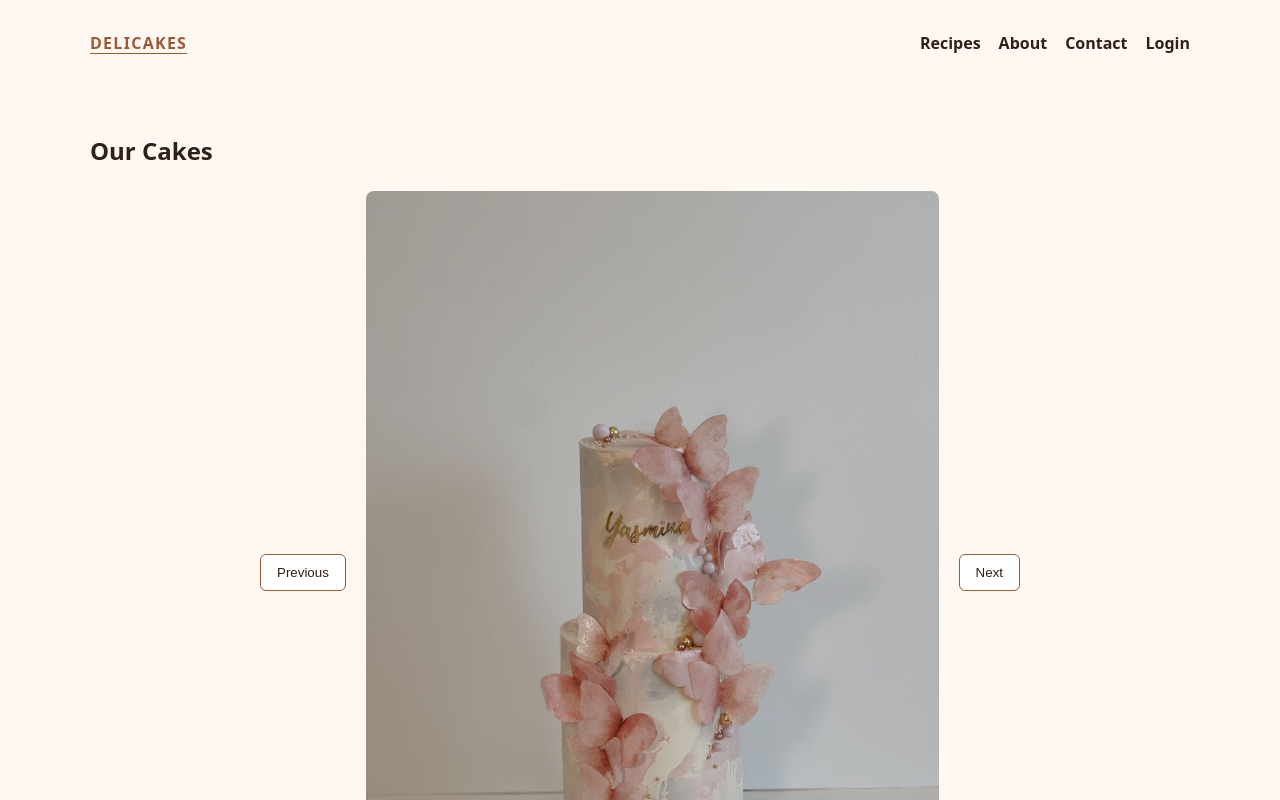
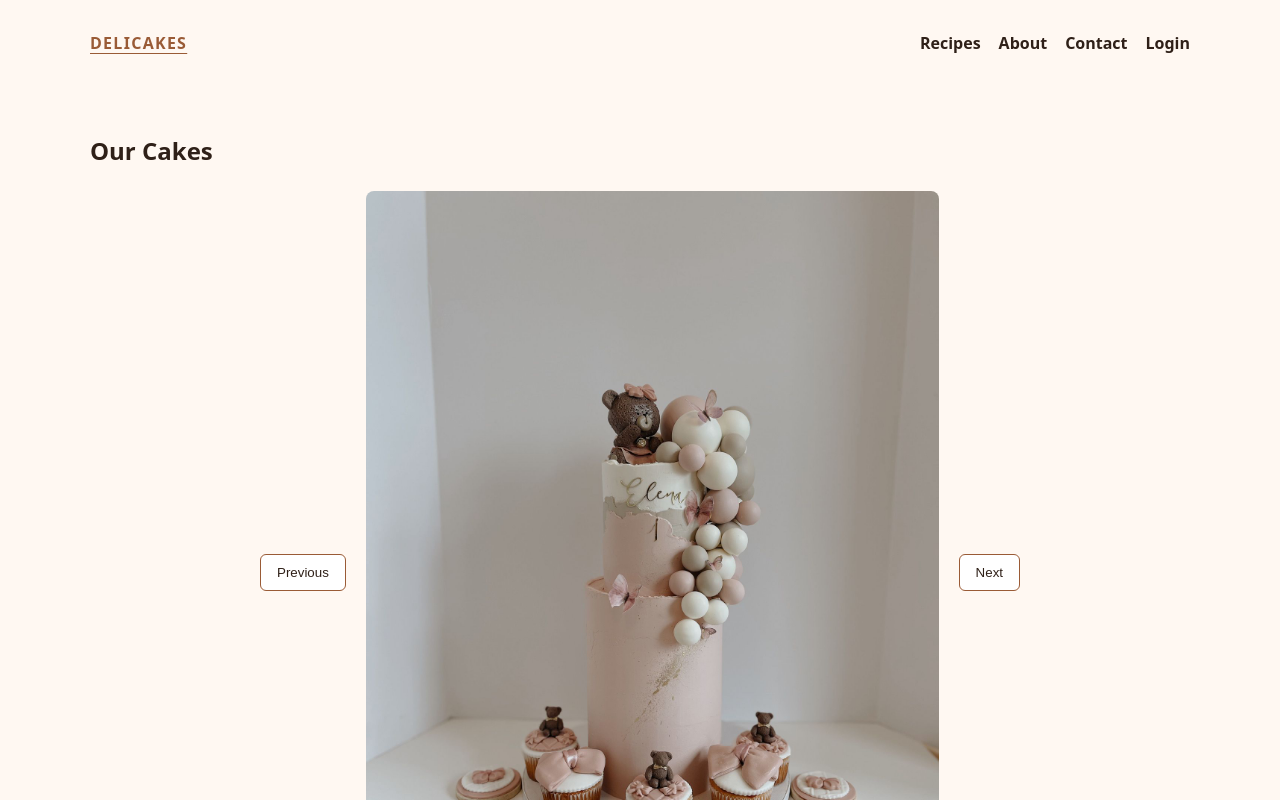
Before and after one commit to johnciuverca/delicakes-2.0, a React (Vite) app in the folder delicakes 2.0/app/main-ui/: page / in a window 1280 px wide. Shown: the top 800 px of the page. Built offline with nearby package versions, Linux system fonts and the light colour scheme.

Commit message:
Add home carousel timer

```diff
--- a/delicakes 2.0/app/main-ui/src/App.tsx
+++ b/delicakes 2.0/app/main-ui/src/App.tsx
@@ -1,4 +1,4 @@
-import { useState } from 'react'
+import { useEffect, useState } from 'react'
 import { NavLink, Route, Routes } from 'react-router-dom'
 import './App.css'
 
@@ -70,6 +70,18 @@ const showPreviousImage = () => {
 const showNextImage = () => {
     setCurrentImageIndex((currentIndex) => currentIndex === cakeImages.length - 1 ? 0 : currentIndex + 1);
 }
+
+useEffect(() => {
+    const timerId = window.setInterval(() => {
+        setCurrentImageIndex((currentIndex) =>
+            currentIndex === cakeImages.length - 1 ? 0 : currentIndex + 1
+        );
+    }, 5000);
+    return () => {
+        window.clearInterval(timerId);
+    };
+}, []);
+
   return (
     <section className='gallery-section'>
         <h1>Our Cakes</h1>
```
